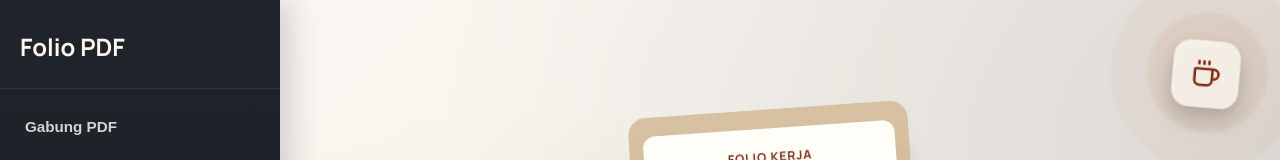
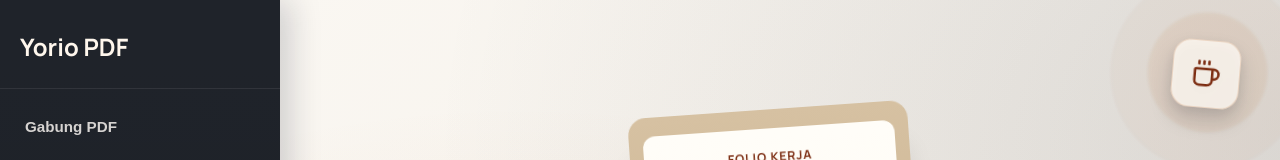
Before and after one commit to IkhsanMoekhtar/pdf_editor, a React (Vite) app: page / in a window 1280 px wide. Shown: the top 160 px of the page. Built offline with nearby package versions, Linux system fonts and the light colour scheme; no server answers.

Commit message:
Update app branding text

```diff
--- a/index.html
+++ b/index.html
@@ -4,8 +4,8 @@
     <meta charset="UTF-8" />
     <link rel="icon" type="image/svg+xml" href="/favicon.svg" />
     <meta name="viewport" content="width=device-width, initial-scale=1.0" />
-    <meta name="description" content="Folio PDF Studio untuk mengedit, menggabung, memisah, dan mengonversi PDF." />
-    <title>Folio PDF Studio</title>
+    <meta name="description" content="Yorio PDF Studio untuk mengedit, menggabung, memisah, dan mengonversi PDF." />
+    <title>Yorio PDF Studio</title>
   </head>
   <body>
     <div id="root"></div>
--- a/src/App.jsx
+++ b/src/App.jsx
@@ -147,7 +147,7 @@ function App() {
         <div className="global-loading-overlay" role="status" aria-live="polite" aria-busy="true">
           <div className="global-loading-card">
             <div className="global-loading-spinner" aria-hidden="true" />
-            <p className="global-loading-title">Sedang Menyiapkan Folio</p>
+            <p className="global-loading-title">Sedang Menyiapkan PDF</p>
             <p className="global-loading-message">{workspace.busyMessage}</p>
           </div>
         </div>
--- a/src/components/layout/Sidebar.jsx
+++ b/src/components/layout/Sidebar.jsx
@@ -45,7 +45,7 @@ export default function Sidebar({ activeTool, setActiveTool, onSave, onOpenMerge
           aria-label="Muat ulang aplikasi"
           title="Muat ulang aplikasi"
         >
-          <strong>Folio PDF</strong>
+          <strong>Yorio PDF</strong>
         </button>
         <button
           className="mobile-close-btn"
```
